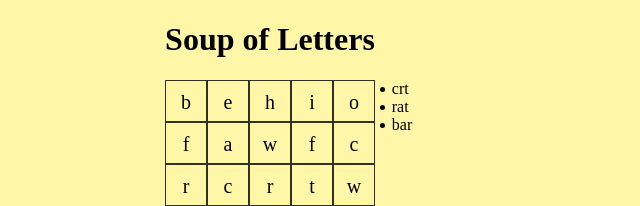
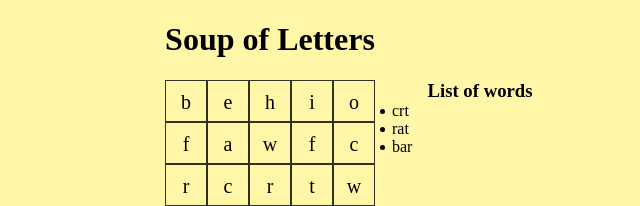
Before and after one commit to michalczysz/Soup-of-Letters, a React (Create React App) app in the folder my-app/: page / in a window 1280 px wide. Shown: the top 206 px of the page, without its empty margins (370-1010 px from the left). Built offline with nearby package versions, Linux system fonts and the light colour scheme.

Commit message:
word list shows correct words

```diff
--- a/my-app/src/App.css
+++ b/my-app/src/App.css
@@ -1,6 +1,6 @@
 :root {
   --grid: auto auto auto;
-  --cv: 200px;
+  --cv: 0;
 }
 
 #game-components {
@@ -8,6 +8,23 @@
   flex-direction: row;
   /* align-items: center; */
   justify-content: center;
+}
+
+.List {
+  display: flex;
+  margin-left: calc(var(--cv) * 1px + 210px);
+  position: absolute;
+  width: 200px;
+  z-index: 1;
+  flex-wrap: wrap;
+  flex-direction: column;
+}
+
+.ListTitle{
+  display: flex;
+  justify-content: center;
+  align-items: center;
+  margin: auto;
 }
 
 .Button-container {
--- a/my-app/src/App.js
+++ b/my-app/src/App.js
@@ -7,7 +7,7 @@ import SelectingBox from './components/slectingbox/selectingbox.component';
 import UndoButton from './components/buttons/undo.component';
 import ResetButton from './components/buttons/reset.component';
 import SettingsButton from './components/buttons/settings.component';
-import WordBook from './components/game/wordbook.component';
+import WordBook from './components/wordlist/wordbook.component';
 
 function App() {
   /*
@@ -32,15 +32,28 @@ function App() {
   const [xy, setXY] = React.useState({ x: 0, y: 0, ctx: null }) //another hooks for handling different datas between renders
   const [prevXY, setPrevXY] = React.useState({ x: 0, y: 0 })
   const [storedLines, setStroredLines] = React.useState([])
-  const [grid] = React.useState(Game(dim)) //In Game() we generate grid
+  const [grid, setGrid] = React.useState(Game(dim)) //In Game() we generate grid
   const [dragend, setDragend] = React.useState({ first_cell: '', last_cell: '', status: false })
 
   React.useEffect(() => {
     if (dragend.status === true) {
+      let result = null
       grid[1].forEach(element => {
         if (element.first_cell === dragend.first_cell && element.last_cell === dragend.last_cell)
-        console.log(grid[1].indexOf(element) + " : " + element.word)
+          {
+            // console.log(grid[1].indexOf(element) + " : " + element.word)
+            result = grid[1].indexOf(element)
+            return
+          }
       });
+      if (result !== null) {
+        let temp_grid = grid
+        let temp_element = grid[1][result]
+        temp_element.status = true
+        temp_grid[1][result] = temp_element
+        setGrid(temp_grid)
+        // console.log(grid[1])
+      }
       setDragend({ first_cell: '', last_cell: '', status: false })
     } //here is the function that check if uswer found the rigth word and print its position in solution array
   }, [grid, dragend, setDragend]);
@@ -73,13 +86,16 @@ function App() {
                 setDragend={setDragend} />
             })}
           </div>
-          <WordBook can_ref={canvas} words={grid[1]}/>
+          <div className='List'>
+            <h3 className='ListTitle'>List of words</h3>
+            <WordBook can_ref={canvas} words={grid[1]} />
+          </div>
         </div>
         <div className='Button-container'>
-            <UndoButton can_ref={canvas} xy={xy} storedLines={storedLines} setStroredLines={setStroredLines} />
-            <ResetButton />
-            <SettingsButton />
-          </div>
+          <UndoButton can_ref={canvas} xy={xy} storedLines={storedLines} setStroredLines={setStroredLines} />
+          <ResetButton />
+          <SettingsButton />
+        </div>
       </main>
     </div >
   );
--- a/my-app/src/components/game/wordbook.component.jsx
+++ /dev/null
@@ -1,22 +0,0 @@
-import React from 'react'
-import './wordbook.component.css'
-
-function WordBook({ can_ref, words }) {
-    const ref = React.createRef(null)
-
-    React.useEffect(() => {
-        // console.log(ref)
-        document.documentElement.style.setProperty('--cv', can_ref.current.clientHeight + ref.current.clientWidth)
-    })
-
-    // console.log(words)
-
-    return (<div className="WordBook" ref={ref}>
-        {words.map(word => {
-            return <li key={word.word}><span>{word.word}</span></li>
-        })}
-    </div>
-    )
-}
-
-export default WordBook
--- a/my-app/src/components/game/wordbook.component.css
+++ b/my-app/src/components/wordlist/wordbook.component.css
@@ -1,6 +1,4 @@
 .WordBook {
-    margin-left: calc(var(--cv) * 1px + 10px);
-    position: absolute;
     z-index: 1;
 }
 
--- /dev/null
+++ b/my-app/src/components/wordlist/wordbook.component.jsx
@@ -0,0 +1,15 @@
+import React from 'react'
+import './wordbook.component.css'
+
+function WordBook({ can_ref, words }) {
+    const ref = React.createRef(null)
+
+    return (<div className="WordBook" ref={ref}>
+        {words.map(word => {
+            return <li key={word.word} style={{textDecoration: word.status === true ? 'line-through' : 'none'}}><span>{word.word}</span></li>
+        })}
+    </div>
+    )
+}
+
+export default WordBook
```
